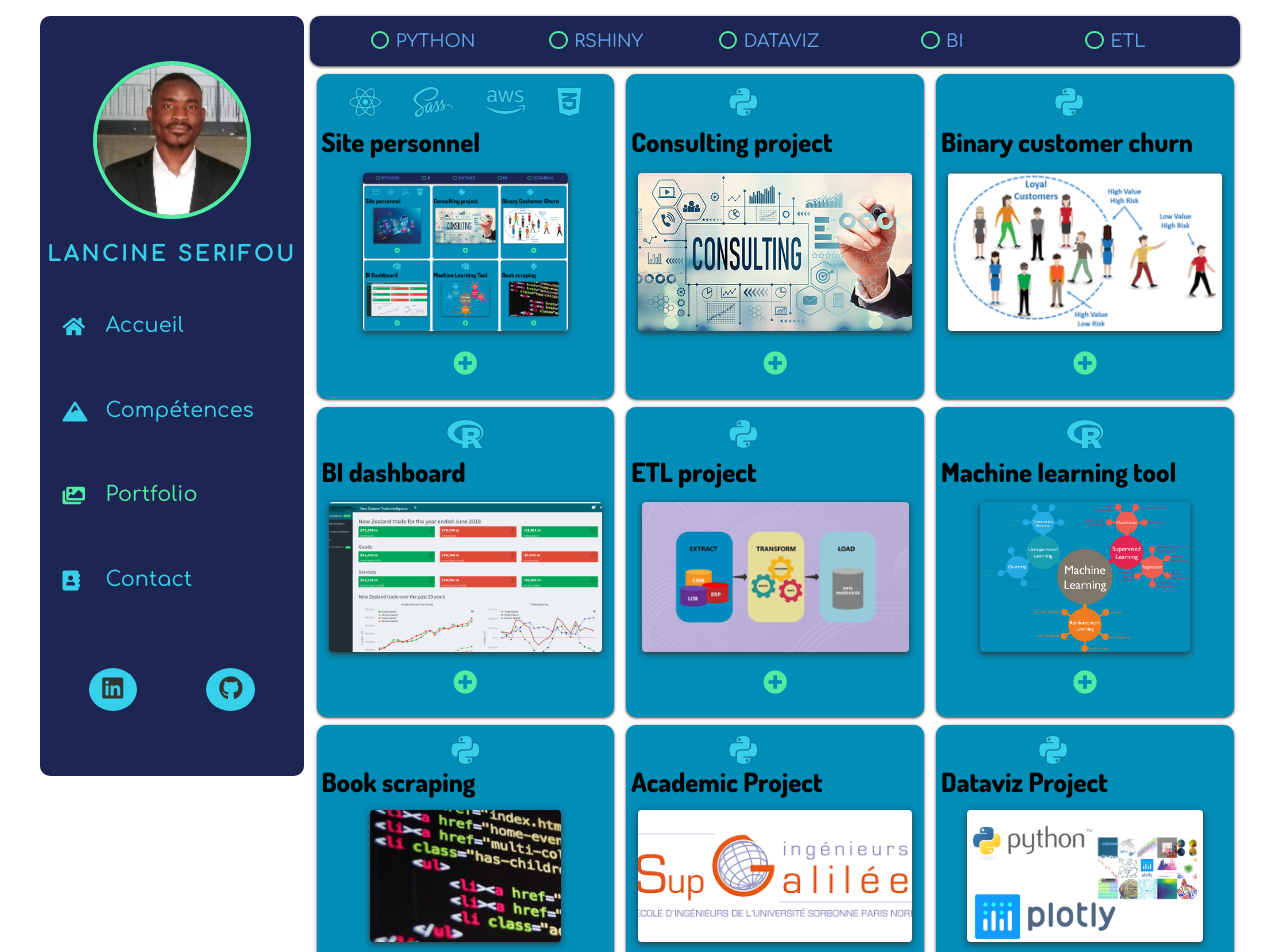
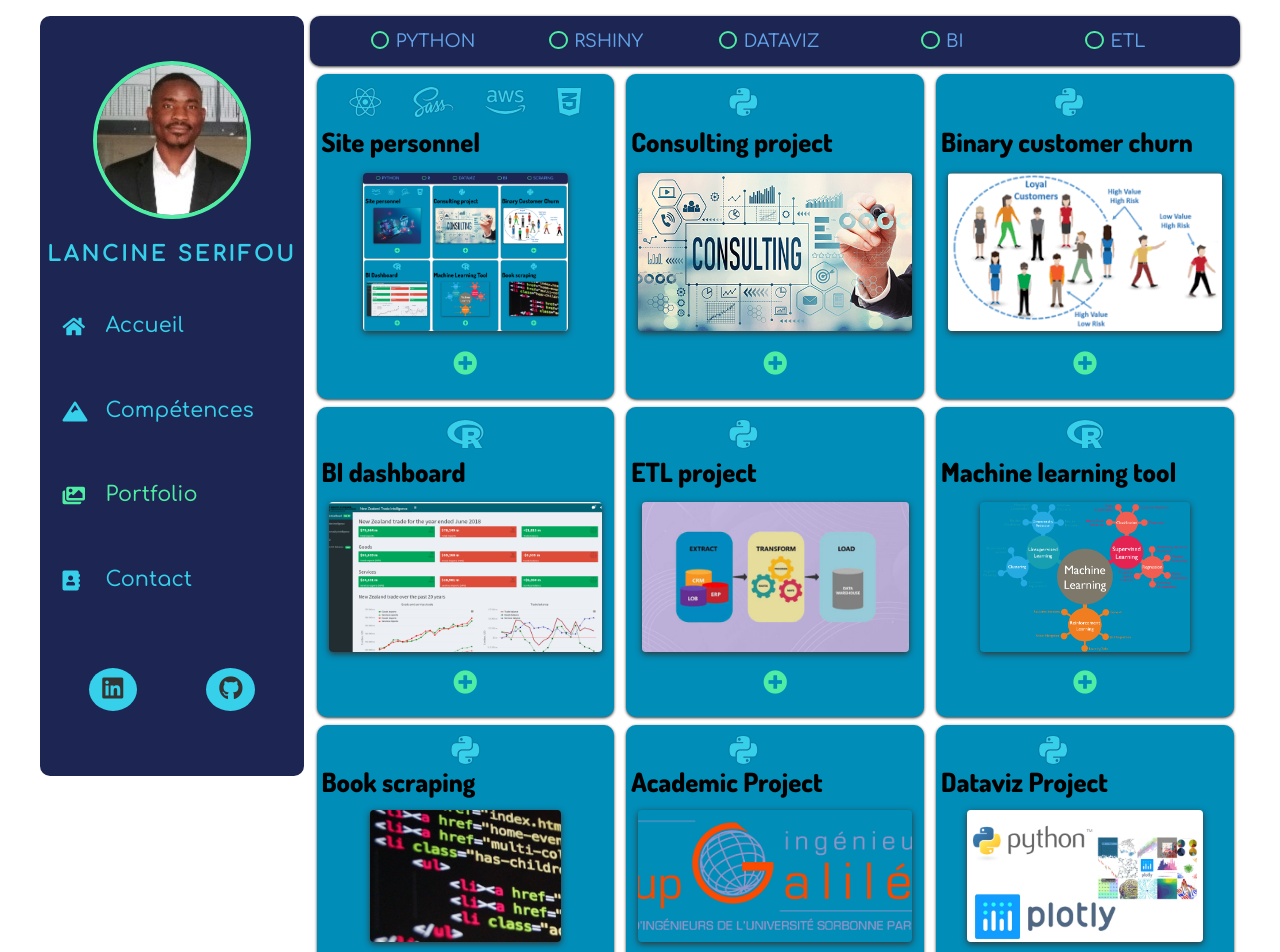
Before and after one commit to Lancin10/SITE-WEB, a React (Create React App) app: page /portfolio in a window 1280 px wide. Shown: the top 952 px of the page. Built offline with nearby package versions, Linux system fonts and the light colour scheme; some icons are missing; a web font is replaced by a local one.

Commit message:
Update portfolioData.js

```diff
--- a/src/data/portfolioData.js
+++ b/src/data/portfolioData.js
@@ -109,7 +109,7 @@ export const projectsData = [
     python_packages: ["Pandas", "matplotlib", "Scikit-Learn", "Jupyter"],
     resume: "Il s'agit d'implémenter pour l'entreprise Safran, un modèle de machine learning qui doit permettre d'identifier les défauts géométriques dans un rouet de moteur d'avion.",
     detail:"",
-    img: "./media/projet-L8.png",
+    img: "./media/projet-L9.png",
     link: "https://github.com/Lancin10/Machine-Learning-project-With-Python",
   },
 
```
